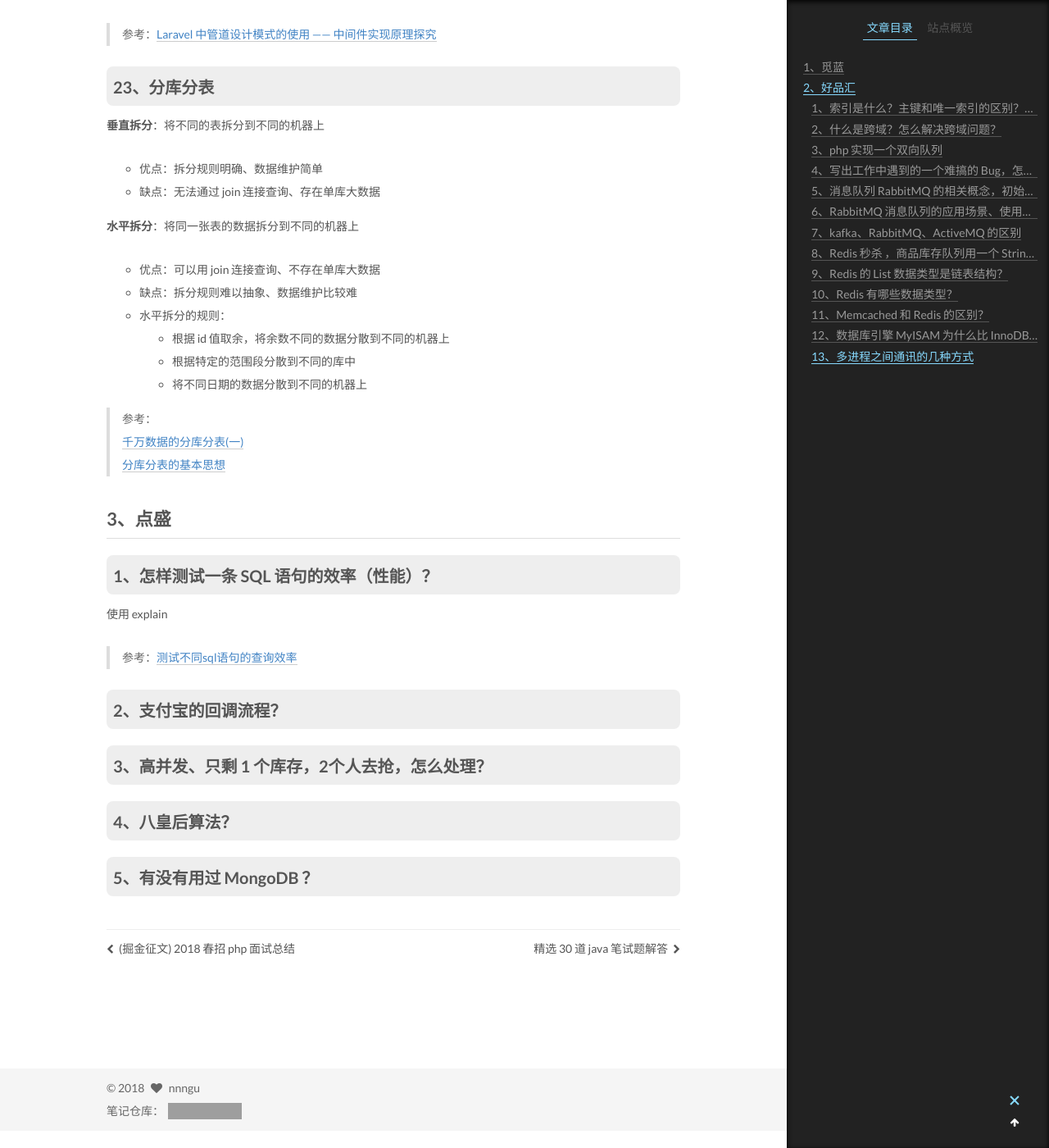
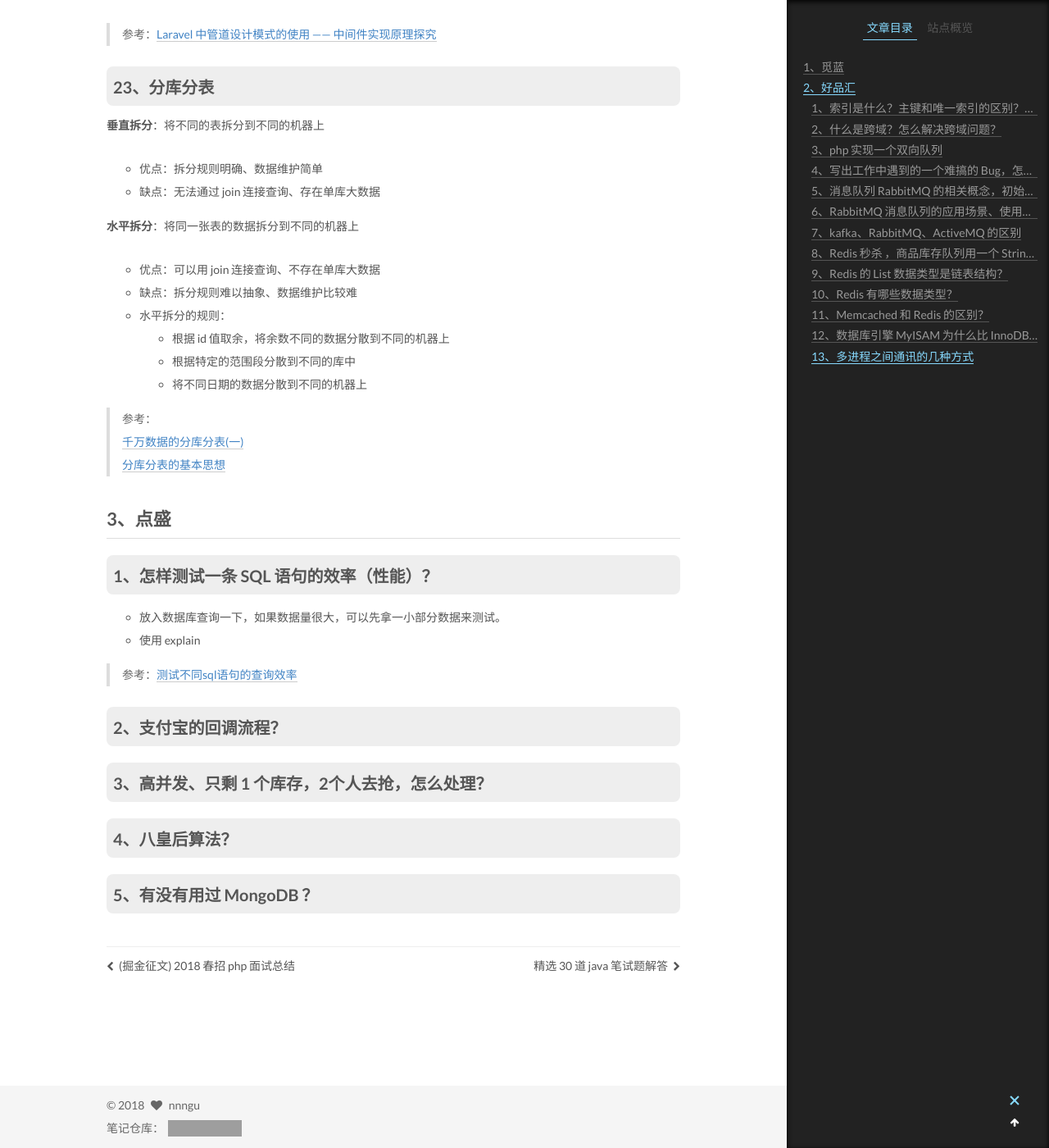
Before and after one commit to nnngu/LearningNotes, a Jekyll site: the page built from _posts/2018-06-05-PHP 面试题收集.md, in a window 1280 px wide and 1400 px high, scrolled down 13842 px. Shown: the whole window at 82% size. Built offline with Jekyll 4.4.1, drawn with Linux system fonts in a browser that asks for light colours; grey boxes are pictures that could not be loaded.

Commit message:
修改文件: _posts/2018-06-05-PHP 面试题收集.md

```diff
--- a/_posts/2018-06-05-PHP 面试题收集.md
+++ b/_posts/2018-06-05-PHP 面试题收集.md
@@ -505,7 +505,8 @@ DI 的实现原理：
 
 ### 1、怎样测试一条 SQL 语句的效率（性能）？
 
-使用 explain
+- 放入数据库查询一下，如果数据量很大，可以先拿一小部分数据来测试。
+- 使用 explain
 
 >参考：[测试不同sql语句的查询效率](https://segmentfault.com/q/1010000008192480)
 
```
